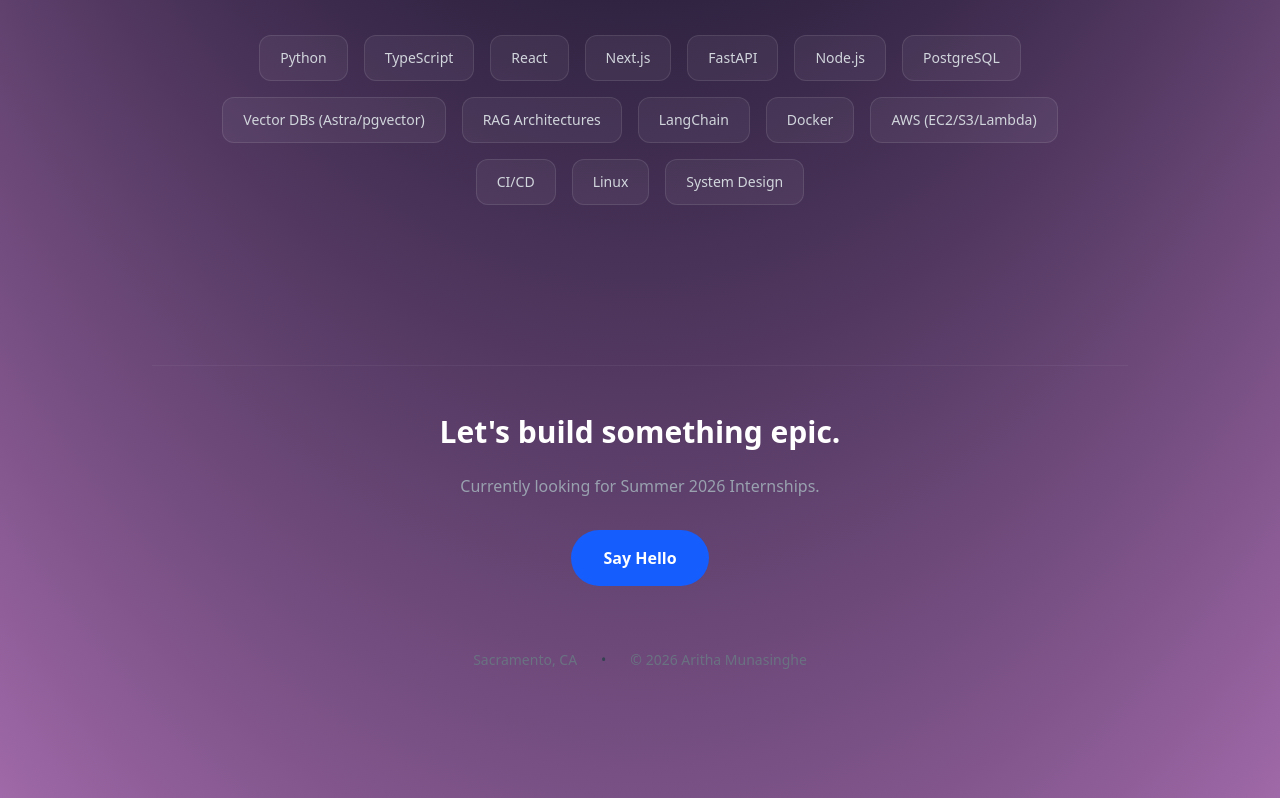
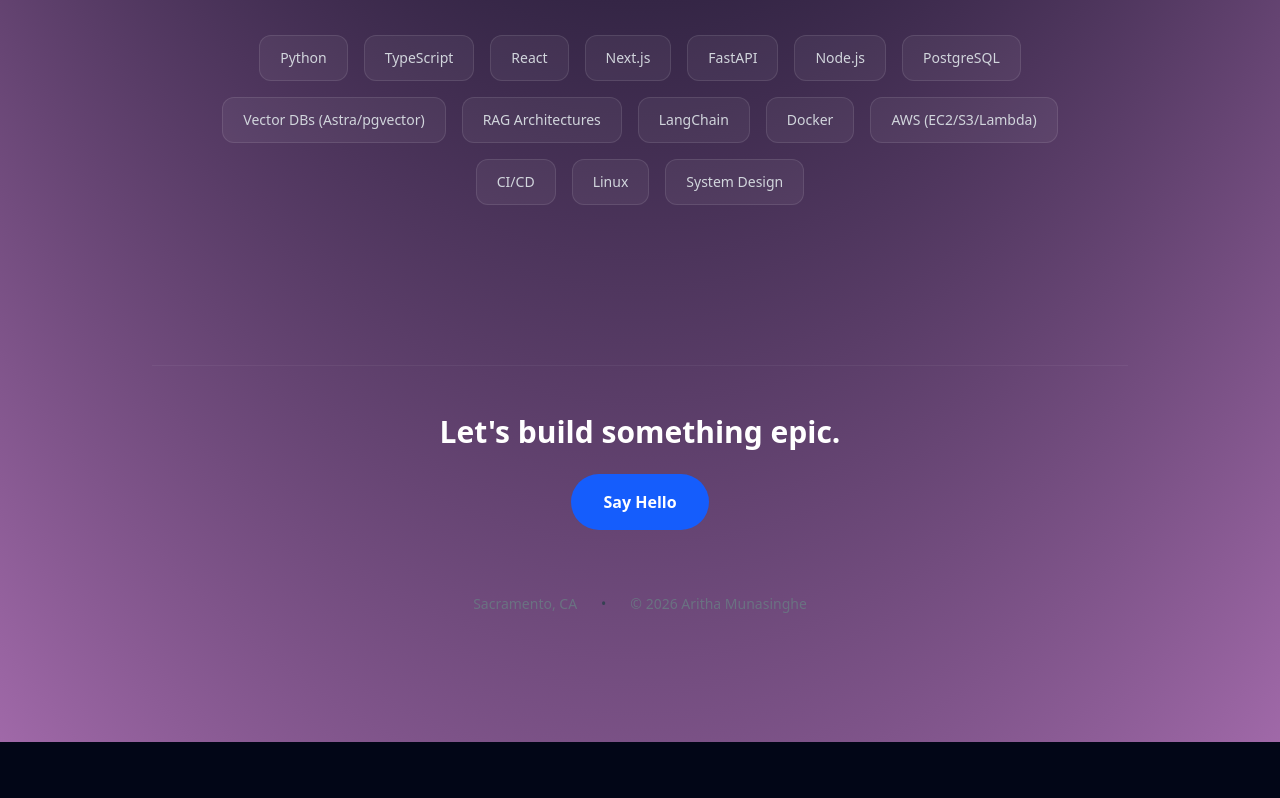
Before and after one commit to ALTM005/aritha-portfolio, a React (Vite) app: page / in a window 1280 px wide. Shown: the part 2673-3471 px from the top of the page. After the commit the page ends 3415 px from the top, so only its background shows below. Built offline with nearby package versions, Linux system fonts and the light colour scheme; the HTML template or start-up script is replaced by a standard one.

Commit message:
Minor code changes

```diff
--- a/src/App.jsx
+++ b/src/App.jsx
@@ -388,9 +388,6 @@ export default function Portfolio() {
           {/* Footer */}
           <footer id="contact" className="mt-40 text-center border-t border-white/5 pt-12 pb-12">
             <h2 className="text-3xl font-bold text-white mb-6">Let's build something epic.</h2>
-            <p className="text-gray-400 mb-8">
-              Currently looking for Summer 2026 Internships.
-            </p>
             <a
               href={`mailto:${personalInfo.email}`}
               className="inline-block px-8 py-4 bg-blue-600 hover:bg-blue-500 text-white rounded-full font-bold transition-all hover:scale-105 hover:shadow-[0_0_20px_rgba(37,99,235,0.5)]"
```
